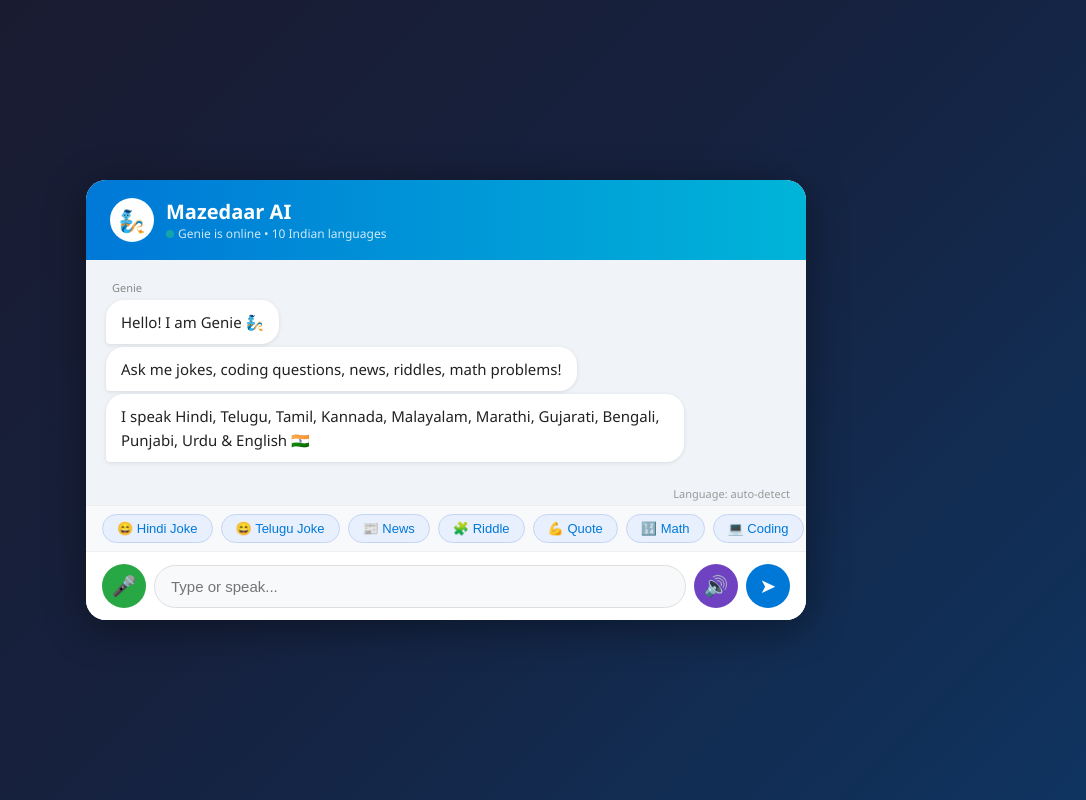
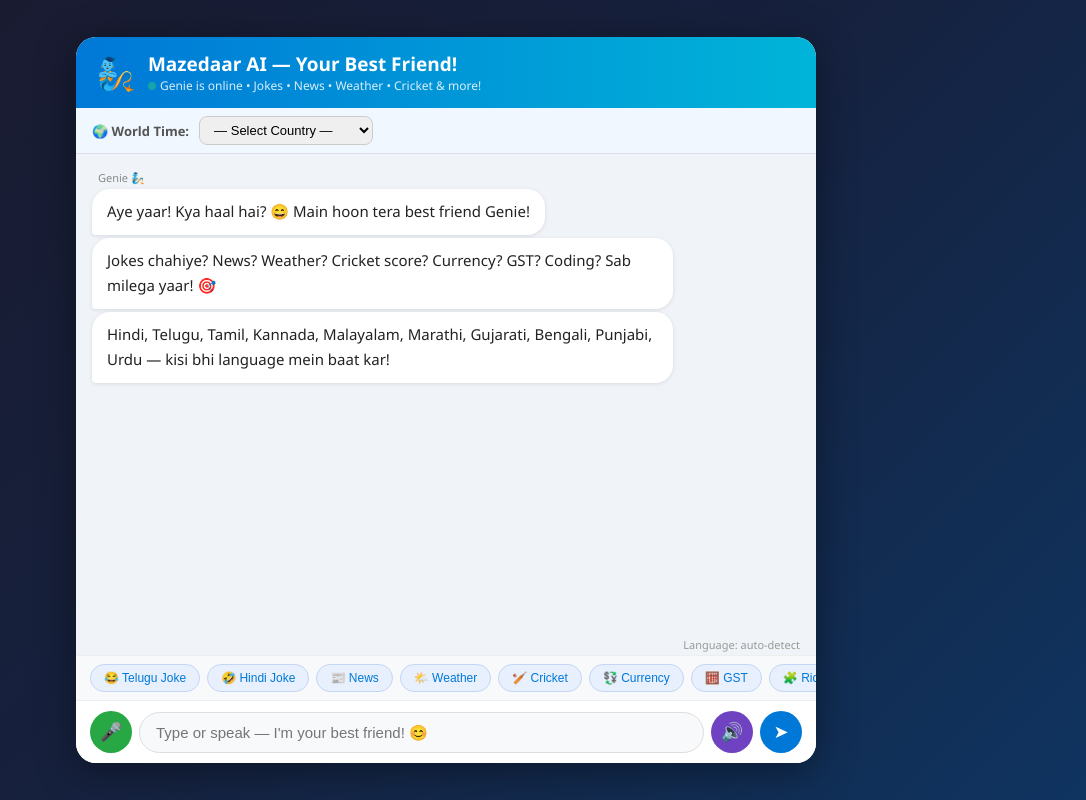
Before and after one commit to JokesAPI/mazedaar-ai, a plain HTML site: page index.html in a window 1280 px wide. Shown: the whole page, without its empty margins (194-1280 px from the left). Drawn offline with Linux system fonts and the light colour scheme.

Commit message:
Update index.html

```diff
--- a/index.html
+++ b/index.html
@@ -3,10 +3,9 @@
 <head>
   <meta charset="UTF-8">
   <meta name="viewport" content="width=device-width, initial-scale=1.0">
-  <title>Mazedaar AI</title>
+  <title>Mazedaar AI — Your Best Friend</title>
   <style>
     * { box-sizing: border-box; margin: 0; padding: 0; }
-
     body {
       font-family: 'Segoe UI', Arial, sans-serif;
       background: linear-gradient(135deg, #1a1a2e, #16213e, #0f3460);
@@ -16,215 +15,112 @@
       min-height: 100vh;
       padding: 20px;
     }
-
     #chatbox {
-      width: 720px;
+      width: 740px;
       max-width: 98%;
-      background: #ffffff;
+      background: #fff;
       border-radius: 20px;
       box-shadow: 0 8px 40px rgba(0,0,0,0.4);
-      overflow: hidden;
       display: flex;
       flex-direction: column;
+      overflow: hidden;
     }
-
     #header {
       background: linear-gradient(90deg, #0078D7, #00b4d8);
-      padding: 18px 24px;
+      padding: 14px 20px;
       display: flex;
       align-items: center;
       gap: 12px;
     }
+    .avatar { font-size: 32px; }
+    .info h2 { color: white; font-size: 19px; margin: 0; }
+    .info p { color: rgba(255,255,255,0.85); font-size: 12px; margin: 0; }
+    #status-dot {
+      width: 8px; height: 8px;
+      background: #44ff44; border-radius: 50%;
+      display: inline-block; margin-right: 4px;
+      animation: blink 2s infinite;
+    }
+    @keyframes blink { 0%,100%{opacity:1} 50%{opacity:0.3} }
 
-    #header .avatar {
-      width: 44px;
-      height: 44px;
-      border-radius: 50%;
-      background: white;
+    /* Time selector */
+    #time-bar {
+      background: #f0f7ff;
+      padding: 8px 16px;
       display: flex;
       align-items: center;
-      justify-content: center;
-      font-size: 22px;
+      gap: 10px;
+      border-bottom: 1px solid #dde;
+      flex-wrap: wrap;
     }
-
-    #header .info h2 {
-      color: white;
-      font-size: 20px;
-      margin: 0;
+    #time-bar label { font-size: 13px; color: #555; font-weight: 600; }
+    #timezone-select {
+      padding: 5px 10px;
+      border-radius: 8px;
+      border: 1px solid #ccc;
+      font-size: 13px;
+      cursor: pointer;
     }
-
-    #header .info p {
-      color: rgba(255,255,255,0.8);
-      font-size: 12px;
-      margin: 0;
-    }
-
-    #status-dot {
-      width: 8px;
-      height: 8px;
-      background: #44ff44;
-      border-radius: 50%;
-      display: inline-block;
-      margin-right: 4px;
-      animation: blink 2s infinite;
-    }
-
-    @keyframes blink {
-      0%, 100% { opacity: 1; }
-      50% { opacity: 0.3; }
+    #time-display {
+      font-size: 13px;
+      color: #0078D7;
+      font-weight: 600;
     }
 
     #messages {
-      flex: 1;
-      height: 500px;
+      height: 480px;
       overflow-y: auto;
-      padding: 20px;
+      padding: 16px;
       background: #f0f4f8;
       display: flex;
       flex-direction: column;
-      gap: 4px;
+      gap: 6px;
     }
+    .bubble-wrapper { display: flex; flex-direction: column; gap: 3px; animation: fadeIn 0.3s ease; }
+    @keyframes fadeIn { from{opacity:0;transform:translateY(8px)} to{opacity:1;transform:translateY(0)} }
+    .user-wrapper { align-items: flex-end; }
+    .genie-wrapper { align-items: flex-start; }
+    .label { font-size: 11px; color: #888; padding: 0 6px; margin-bottom: 1px; }
+    .bubble { max-width: 82%; padding: 10px 15px; border-radius: 18px; font-size: 15px; line-height: 1.7; word-break: break-word; }
+    .user-bubble { background: #0078D7; color: white; border-bottom-right-radius: 4px; }
+    .genie-line { background: white; color: #222; border-bottom-left-radius: 4px; box-shadow: 0 1px 4px rgba(0,0,0,0.1); animation: fadeIn 0.3s ease; }
+    .error-bubble { background: #ffe0e0; color: #cc0000; border-radius: 12px; padding: 10px 15px; font-size: 14px; }
+    .typing-bubble { background: white; color: #888; border-radius: 18px; border-bottom-left-radius: 4px; padding: 10px 15px; font-size: 14px; box-shadow: 0 1px 4px rgba(0,0,0,0.1); }
 
-    .bubble-wrapper {
-      display: flex;
-      flex-direction: column;
-      gap: 3px;
-      animation: fadeIn 0.3s ease;
-    }
-
-    @keyframes fadeIn {
-      from { opacity: 0; transform: translateY(8px); }
-      to   { opacity: 1; transform: translateY(0); }
-    }
-
-    .bubble-wrapper.user-wrapper { align-items: flex-end; }
-    .bubble-wrapper.genie-wrapper { align-items: flex-start; }
-
-    .label {
-      font-size: 11px;
-      color: #888;
-      margin-bottom: 2px;
-      padding: 0 6px;
-    }
-
-    .bubble {
-      max-width: 85%;
-      padding: 10px 15px;
-      border-radius: 18px;
-      font-size: 15px;
-      line-height: 1.6;
-      word-break: break-word;
-    }
-
-    .user-bubble {
-      background: #0078D7;
-      color: white;
-      border-bottom-right-radius: 4px;
-    }
-
-    .genie-line {
-      background: white;
-      color: #222;
-      border-bottom-left-radius: 4px;
-      box-shadow: 0 1px 4px rgba(0,0,0,0.1);
-      animation: fadeIn 0.3s ease;
-    }
-
-    .error-bubble {
-      background: #ffe0e0;
-      color: #cc0000;
-      border-radius: 12px;
-      padding: 10px 15px;
-      font-size: 14px;
-    }
-
-    .typing-bubble {
-      background: white;
-      color: #888;
-      border-radius: 18px;
-      border-bottom-left-radius: 4px;
-      padding: 10px 15px;
-      font-size: 14px;
-      box-shadow: 0 1px 4px rgba(0,0,0,0.1);
-    }
-
-    #langLabel {
-      font-size: 11px;
-      color: #999;
-      text-align: right;
-      padding: 4px 16px;
-      background: #f0f4f8;
-    }
+    #langLabel { font-size: 11px; color: #999; text-align: right; padding: 3px 16px; background: #f0f4f8; }
 
     #quick-btns {
-      display: flex;
-      gap: 8px;
-      padding: 8px 16px;
-      background: #f8f9fa;
-      overflow-x: auto;
+      display: flex; gap: 7px; padding: 8px 14px;
+      background: #f8f9fa; overflow-x: auto;
       border-top: 1px solid #eee;
     }
-
     .quick-btn {
-      padding: 6px 14px;
-      background: #e8f0fe;
-      color: #0078D7;
-      border: 1px solid #c5d5f5;
-      border-radius: 20px;
-      font-size: 13px;
-      cursor: pointer;
-      white-space: nowrap;
+      padding: 6px 13px; background: #e8f0fe;
+      color: #0078D7; border: 1px solid #c5d5f5;
+      border-radius: 20px; font-size: 12px;
+      cursor: pointer; white-space: nowrap;
     }
-
     .quick-btn:hover { background: #0078D7; color: white; }
 
-    #inputArea {
-      padding: 12px 16px;
-      background: white;
-      border-top: 1px solid #eee;
+    #inputArea { padding: 10px 14px; background: white; border-top: 1px solid #eee; }
+    #inputRow { display: flex; gap: 7px; align-items: center; }
+    #userInput {
+      flex: 1; padding: 11px 16px; font-size: 15px;
+      border: 1.5px solid #ddd; border-radius: 25px;
+      outline: none; background: #f8f9fa;
     }
-
-    #inputRow {
-      display: flex;
-      gap: 8px;
-      align-items: center;
+    #userInput:focus { border-color: #0078D7; background: white; }
+    .icon-btn {
+      width: 42px; height: 42px; border-radius: 50%;
+      border: none; cursor: pointer; font-size: 18px;
+      display: flex; align-items: center; justify-content: center;
     }
-
-    #userInput {
-      flex: 1;
-      padding: 12px 16px;
-      font-size: 15px;
-      border: 1.5px solid #ddd;
-      border-radius: 25px;
-      outline: none;
-      background: #f8f9fa;
-    }
-
-    #userInput:focus { border-color: #0078D7; background: white; }
-
-    .icon-btn {
-      width: 44px;
-      height: 44px;
-      border-radius: 50%;
-      border: none;
-      cursor: pointer;
-      font-size: 20px;
-      display: flex;
-      align-items: center;
-      justify-content: center;
-    }
-
     #voiceBtn { background: #28a745; color: white; }
     #voiceBtn.listening { background: #dc3545; animation: pulse 1s infinite; }
     #speakBtn { background: #6f42c1; color: white; }
     #speakBtn.active { background: #dc3545; }
     #sendBtn { background: #0078D7; color: white; }
-    #sendBtn:hover { background: #005fa3; }
-
-    @keyframes pulse {
-      0%, 100% { opacity: 1; }
-      50% { opacity: 0.6; }
-    }
+    @keyframes pulse { 0%,100%{opacity:1} 50%{opacity:0.6} }
   </style>
 </head>
 <body>
@@ -233,36 +129,66 @@
   <div id="header">
     <div class="avatar">🧞</div>
     <div class="info">
-      <h2>Mazedaar AI</h2>
-      <p><span id="status-dot"></span>Genie is online • 10 Indian languages</p>
+      <h2>Mazedaar AI — Your Best Friend!</h2>
+      <p><span id="status-dot"></span>Genie is online • Jokes • News • Weather • Cricket & more!</p>
     </div>
+  </div>
+
+  <!-- World Time Selector -->
+  <div id="time-bar">
+    <label>🌍 World Time:</label>
+    <select id="timezone-select" onchange="showTime()">
+      <option value="">— Select Country —</option>
+      <option value="Asia/Kolkata">🇮🇳 India (IST)</option>
+      <option value="Asia/Riyadh">🇸🇦 Saudi Arabia (AST)</option>
+      <option value="Asia/Dubai">🇦🇪 UAE (GST)</option>
+      <option value="America/New_York">🇺🇸 USA - New York</option>
+      <option value="America/Los_Angeles">🇺🇸 USA - California</option>
+      <option value="Europe/London">🇬🇧 UK (GMT/BST)</option>
+      <option value="Europe/Paris">🇫🇷 France (CET)</option>
+      <option value="Asia/Singapore">🇸🇬 Singapore</option>
+      <option value="Asia/Tokyo">🇯🇵 Japan (JST)</option>
+      <option value="Australia/Sydney">🇦🇺 Australia (AEST)</option>
+      <option value="Asia/Karachi">🇵🇰 Pakistan (PKT)</option>
+      <option value="Asia/Dhaka">🇧🇩 Bangladesh (BST)</option>
+      <option value="Asia/Kuwait">🇰🇼 Kuwait</option>
+      <option value="Asia/Qatar">🇶🇦 Qatar</option>
+      <option value="Africa/Nairobi">🇰🇪 Kenya (EAT)</option>
+      <option value="America/Toronto">🇨🇦 Canada (EST)</option>
+      <option value="Asia/Muscat">🇴🇲 Oman (GST)</option>
+      <option value="Asia/Bahrain">🇧🇭 Bahrain</option>
+    </select>
+    <span id="time-display"></span>
   </div>
 
   <div id="messages">
     <div class="bubble-wrapper genie-wrapper">
-      <div class="label">Genie</div>
-      <div class="bubble genie-line">Hello! I am Genie 🧞</div>
-      <div class="bubble genie-line">Ask me jokes, coding questions, news, riddles, math problems!</div>
-      <div class="bubble genie-line">I speak Hindi, Telugu, Tamil, Kannada, Malayalam, Marathi, Gujarati, Bengali, Punjabi, Urdu & English 🇮🇳</div>
+      <div class="label">Genie 🧞</div>
+      <div class="bubble genie-line">Aye yaar! Kya haal hai? 😄 Main hoon tera best friend Genie!</div>
+      <div class="bubble genie-line">Jokes chahiye? News? Weather? Cricket score? Currency? GST? Coding? Sab milega yaar! 🎯</div>
+      <div class="bubble genie-line">Hindi, Telugu, Tamil, Kannada, Malayalam, Marathi, Gujarati, Bengali, Punjabi, Urdu — kisi bhi language mein baat kar!</div>
     </div>
   </div>
 
   <div id="langLabel">Language: auto-detect</div>
 
   <div id="quick-btns">
-    <button class="quick-btn" onclick="quickSend('hindi joke')">😄 Hindi Joke</button>
-    <button class="quick-btn" onclick="quickSend('telugu joke')">😄 Telugu Joke</button>
-    <button class="quick-btn" onclick="quickSend('latest news India')">📰 News</button>
-    <button class="quick-btn" onclick="quickSend('give me a riddle')">🧩 Riddle</button>
-    <button class="quick-btn" onclick="quickSend('motivational quote')">💪 Quote</button>
-    <button class="quick-btn" onclick="quickSend('solve 25 x 48')">🔢 Math</button>
-    <button class="quick-btn" onclick="quickSend('python for loop example')">💻 Coding</button>
+    <button class="quick-btn" onclick="quickSend('jandhyala style telugu joke')">😂 Telugu Joke</button>
+    <button class="quick-btn" onclick="quickSend('raju srivastava style hindi joke')">🤣 Hindi Joke</button>
+    <button class="quick-btn" onclick="quickSend('latest news India today')">📰 News</button>
+    <button class="quick-btn" onclick="quickSend('weather Hyderabad')">🌤️ Weather</button>
+    <button class="quick-btn" onclick="quickSend('cricket score today')">🏏 Cricket</button>
+    <button class="quick-btn" onclick="quickSend('100 USD to INR')">💱 Currency</button>
+    <button class="quick-btn" onclick="quickSend('GST on 5000 at 18%')">🧮 GST</button>
+    <button class="quick-btn" onclick="quickSend('give me a unique riddle')">🧩 Riddle</button>
+    <button class="quick-btn" onclick="quickSend('motivational quote in hindi')">💪 Quote</button>
+    <button class="quick-btn" onclick="quickSend('python list example')">💻 Coding</button>
   </div>
 
   <div id="inputArea">
     <div id="inputRow">
       <button class="icon-btn" id="voiceBtn" onclick="toggleVoice()" title="Voice Input">🎤</button>
-      <input type="text" id="userInput" placeholder="Type or speak..." />
+      <input type="text" id="userInput" placeholder="Type or speak — I'm your best friend! 😊" />
       <button class="icon-btn" id="speakBtn" onclick="toggleSpeak()" title="Voice Response">🔊</button>
       <button class="icon-btn" id="sendBtn" onclick="sendMessage()" title="Send">➤</button>
     </div>
@@ -274,15 +200,33 @@
   let speakEnabled = false;
   let voiceEnabled = false;
   let recognition = null;
+  let selectedTimezone = "";
 
-  // Voice recognition setup
+  // Auto-update clock every second
+  setInterval(() => { if (selectedTimezone) showTime(); }, 1000);
+
+  function showTime() {
+    selectedTimezone = document.getElementById("timezone-select").value;
+    if (!selectedTimezone) {
+      document.getElementById("time-display").innerText = "";
+      return;
+    }
+    const now = new Date();
+    const options = {
+      timeZone: selectedTimezone,
+      weekday: 'short', year: 'numeric', month: 'short', day: 'numeric',
+      hour: '2-digit', minute: '2-digit', second: '2-digit', hour12: true
+    };
+    document.getElementById("time-display").innerText = now.toLocaleString('en-IN', options);
+  }
+
+  // Voice setup
   if ('webkitSpeechRecognition' in window || 'SpeechRecognition' in window) {
     const SR = window.SpeechRecognition || window.webkitSpeechRecognition;
     recognition = new SR();
     recognition.continuous = false;
     recognition.interimResults = false;
     recognition.lang = 'hi-IN';
-
     recognition.onresult = (e) => {
       document.getElementById("userInput").value = e.results[0][0].transcript;
       sendMessage();
@@ -298,10 +242,7 @@
       recognition.start();
       document.getElementById("voiceBtn").classList.add("listening");
       document.getElementById("voiceBtn").innerHTML = "🛑";
-    } else {
-      stopVoice();
-      recognition.stop();
-    }
+    } else { stopVoice(); recognition.stop(); }
   }
 
   function stopVoice() {
@@ -338,22 +279,22 @@
   });
 
   function addUserBubble(message) {
-    const messagesDiv = document.getElementById("messages");
-    const wrapper = document.createElement("div");
-    wrapper.className = "bubble-wrapper user-wrapper";
-    wrapper.innerHTML = `<div class="label">You</div><div class="bubble user-bubble">${message}</div>`;
-    messagesDiv.appendChild(wrapper);
-    messagesDiv.scrollTop = messagesDiv.scrollHeight;
+    const d = document.getElementById("messages");
+    const w = document.createElement("div");
+    w.className = "bubble-wrapper user-wrapper";
+    w.innerHTML = `<div class="label">You</div><div class="bubble user-bubble">${message}</div>`;
+    d.appendChild(w);
+    d.scrollTop = d.scrollHeight;
   }
 
   function addTyping() {
-    const messagesDiv = document.getElementById("messages");
-    const wrapper = document.createElement("div");
-    wrapper.className = "bubble-wrapper genie-wrapper";
-    wrapper.id = "typing-indicator";
-    wrapper.innerHTML = `<div class="label">Genie</div><div class="typing-bubble">typing...</div>`;
-    messagesDiv.appendChild(wrapper);
-    messagesDiv.scrollTop = messagesDiv.scrollHeight;
+    const d = document.getElementById("messages");
+    const w = document.createElement("div");
+    w.className = "bubble-wrapper genie-wrapper";
+    w.id = "typing-indicator";
+    w.innerHTML = `<div class="label">Genie 🧞</div><div class="typing-bubble">typing... ✍️</div>`;
+    d.appendChild(w);
+    d.scrollTop = d.scrollHeight;
   }
 
   function removeTyping() {
@@ -362,27 +303,17 @@
   }
 
   function addGenieBubbles(text) {
-    const messagesDiv = document.getElementById("messages");
-    // Split by newline — each line = separate bubble
+    const d = document.getElementById("messages");
     const lines = text.split('\n').filter(l => l.trim() !== '');
-    const wrapper = document.createElement("div");
-    wrapper.className = "bubble-wrapper genie-wrapper";
-    let html = `<div class="label">Genie</div>`;
+    const w = document.createElement("div");
+    w.className = "bubble-wrapper genie-wrapper";
+    let html = `<div class="label">Genie 🧞</div>`;
     lines.forEach(line => {
       html += `<div class="bubble genie-line">${line}</div>`;
     });
-    wrapper.innerHTML = html;
-    messagesDiv.appendChild(wrapper);
-    messagesDiv.scrollTop = messagesDiv.scrollHeight;
-  }
-
-  function addErrorBubble(msg) {
-    const messagesDiv = document.getElementById("messages");
-    const div = document.createElement("div");
-    div.className = "error-bubble";
-    div.textContent = msg;
-    messagesDiv.appendChild(div);
-    messagesDiv.scrollTop = messagesDiv.scrollHeight;
+    w.innerHTML = html;
+    d.appendChild(w);
+    d.scrollTop = d.scrollHeight;
   }
 
   async function sendMessage() {
@@ -398,14 +329,22 @@
       const response = await fetch("https://mazedaar-ai.onrender.com/chat", {
         method: "POST",
         headers: { "Content-Type": "application/json" },
-        body: JSON.stringify({ message, session_id: "user1" })
+        body: JSON.stringify({
+          message,
+          session_id: "user1",
+          timezone: selectedTimezone || null
+        })
       });
 
       const data = await response.json();
       removeTyping();
 
       if (data.error) {
-        addErrorBubble("Error: " + data.error);
+        const d = document.getElementById("messages");
+        const div = document.createElement("div");
+        div.className = "error-bubble";
+        div.textContent = "Error: " + data.error;
+        d.appendChild(div);
       } else {
         addGenieBubbles(data.response);
         if (data.language_detected) {
@@ -419,7 +358,11 @@
       }
     } catch (err) {
       removeTyping();
-      addErrorBubble("Error connecting to server. Make sure app.py is running.");
+      const d = document.getElementById("messages");
+      const div = document.createElement("div");
+      div.className = "error-bubble";
+      div.textContent = "Error connecting to server.";
+      d.appendChild(div);
     }
   }
 </script>
```
